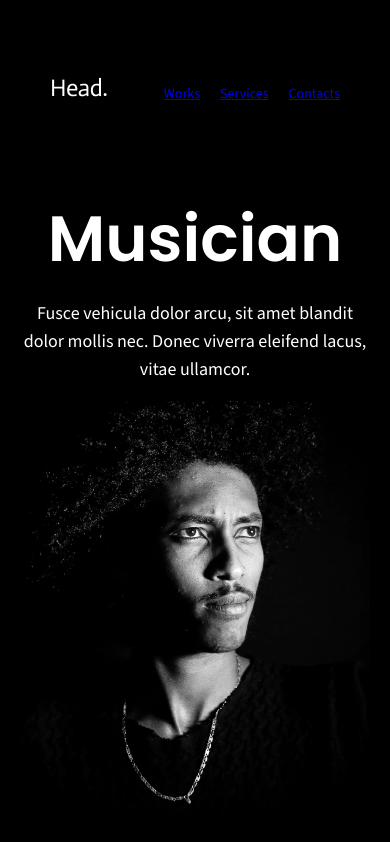
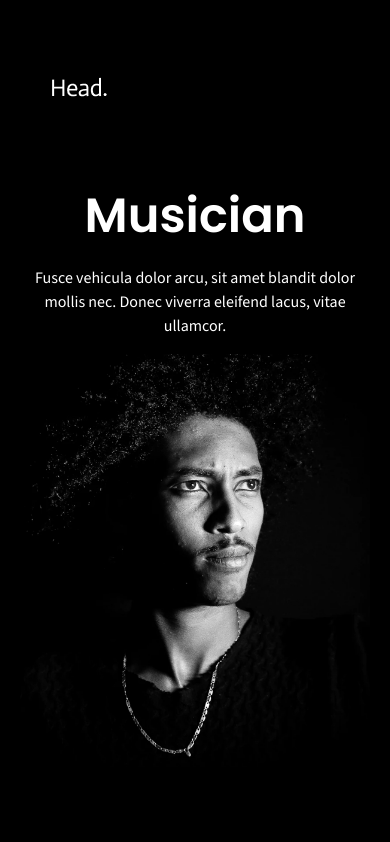
Before and after one commit to MinaTkh/Assign12, a plain HTML site: page index.html in a window 390 px wide. Drawn offline with nearby package versions, Linux system fonts and the light colour scheme.

Commit message:
added styles for mobile screen

```diff
--- a/styles/styles.css
+++ b/styles/styles.css
@@ -123,3 +123,28 @@ body {
     }
 
 }
+
+@media (max-width: 600px) {
+    .nav-bar {
+        display: none;
+    }
+
+    .main-heading {
+        font-size: 48px;
+        line-height: 60px;
+    }
+
+    .main-text {
+        font-size: 16px;
+        line-height: 24px;
+    }
+
+    .content, .portrait {
+        max-width: 100%;
+    }
+
+    .portrait {
+        position: relative;
+    }
+
+}
```
